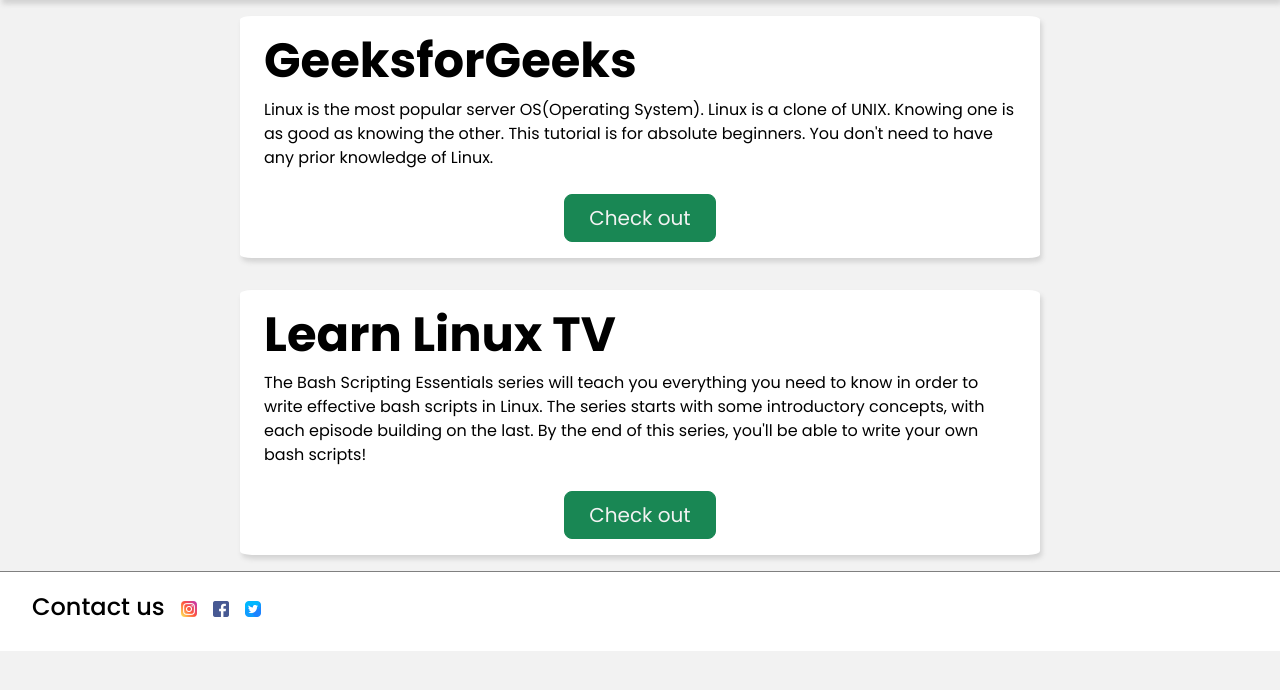
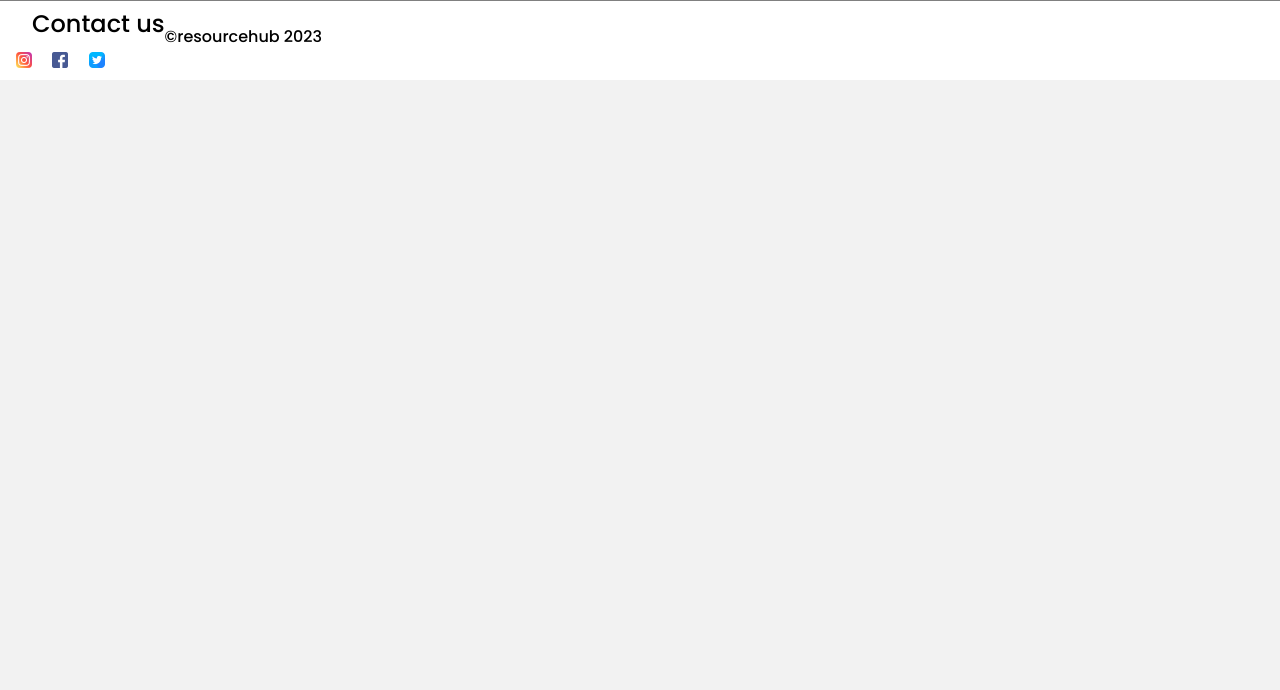
Before and after one commit to jkarenzi/resource_hub, a Flask app: page /linux.html in a window 1280 px wide. Shown: the part 80-770 px from the top of the page. Run offline with Flask 3, Linux system fonts and the light colour scheme.

Commit message:
updated linux.html

```diff
--- a/templates/linux.html
+++ b/templates/linux.html
@@ -22,7 +22,7 @@
           src="https://cdn.jsdelivr.net/npm/bootstrap@5.3.1/dist/js/bootstrap.bundle.min.js"
           integrity="sha384-HwwvtgBNo3bZJJLYd8oVXjrBZt8cqVSpeBNS5n7C8IVInixGAoxmnlMuBnhbgrkm"
           crossorigin="anonymous"></script>
-        <link rel="stylesheet" href="../static/css/python.css" />
+        <link rel="stylesheet" href="../static/css/linux.css" />
       </head>
     <body>
         <header>
@@ -48,53 +48,68 @@
                 </form>
             </div>
         </header>
-        <div class="big-container">
-            <div class="px-4 py-3 my-3 text-start container-1">
-              <h3 class="display-5 fw-bold ">GeeksforGeeks</h3>
-              <div class="mx-auto">
-                <p class=" mb-4">
-                    Linux is the most popular server OS(Operating System). Linux is a
-                    clone of UNIX. Knowing one is as good as knowing the other. This
-                    tutorial is for absolute beginners. You don't need to have any
-                    prior knowledge of Linux.
-                </p>
-                <div class="d-grid gap-2 d-sm-flex justify-content-sm-center">
-                  <button type="button" class="btn btn-success btn-lg px-4 gap-3">
-                    <a
-                      href="https://www.geeksforgeeks.org/introduction-linux-shell-shell-scripting/?ref=lbp"
-                      >Check out</a
-                    >
-                  </button>
+        <div class = big-container>
+            {% for resource in resource_list %}
+                <div class = resource>
+                    <div class = hea>
+                        <div class = ti>{{resource[3]}}</div>
+                        {% if resource[6] is not none %}
+                            <div class = ra>rating: {{resource[6]}}/5</div>
+                        {% endif %}
                     </div>
+                    <div class = desc>{{resource[4]}}</div>
+                    <div class = link><a href='{{resource[5]}}'>Check out</a></div>
+                    {%if username in admin_list %}
+                        <a href="/delete_resource?resource_id={{resource[0]}}" class = del>
+                            <img src="../static/images/dustbin1.png" height="14px" width="12px">
+                            delete
+                        </a>
+                    {% endif %}
+                    <h5 class = how>How helpful was this resource?</h5>
+                    <button class="rate_pop" onclick="toggleRateForm('{{ resource[0] }}')">Rate</button>
+                    <div class = feedback id="rate-form-{{ resource[0] }}">
+                        <form action="/rating" method='POST' class="feed_form">
+                            <input type="hidden" name="resource_id" value="{{ resource[0] }}">
+                            <input type="hidden" name="user" value= '{{ username }}'>
+                            <div class="radio_0">
+                                <label for="0">Horrible</label>
+                                <input type="radio" name="rating" value="0" required>
                             </div>
+                            <div class="radio_0">
+                                <label for="1">Terrible</label>
+                                <input type="radio" name="rating" value="1">
                             </div>
-            <div class="px-4 py-3 my-3 text-start container-1">
-              <h3 class="display-5 fw-bold">Learn Linux TV</h3>
-              <div class="mx-auto">
-                <p class=" mb-4">
-                    The Bash Scripting Essentials series will teach you everything you
-                    need to know in order to write effective bash scripts in Linux. The
-                    series starts with some introductory concepts, with each episode
-                    building on the last. By the end of this series, you'll be able to
-                    write your own bash scripts!
-                </p>
-                <div class="d-grid gap-2 d-sm-flex justify-content-sm-center">
-                  <button type="button" class="btn btn-success btn-lg px-4 gap-3">
-                    <a
-                      href="https://www.youtube.com/playlist?list=PLT98CRl2KxKGj-VKtApD8-zCqSaN2mD4w"
-                      >Check out</a
-                    >
-                  </button>
+                            <div class="radio_0">
+                                <label for="2">Not bad</label>
+                                <input type="radio" name="rating" value="2">
                             </div>
+                            <div class="radio_0">
+                                <label for="3">Neutral</label>
+                                <input type="radio" name="rating" value="3">
                             </div>
+                            <div class="radio_0">
+                                <label for="4">Helpful</label>
+                                <input type="radio" name="rating" value="4">
                             </div>
+                            <div class="radio_0">
+                                <label for="5">Excellent</label>
+                                <input type="radio" name="rating" value="5">
                             </div>
-
+                            <input type="submit" value="Rate us" id="submit_rating">
+                        </form>
+                    </div>
+                    <div class = topic>#{{resource[2]}}</div>
+                </div>
+            {% endfor %}
+        </div>
         <footer>
-            <h4>Contact us</h3>
+          <div class = footer_div>
+              <h4>Contact us</h4>
               <a href="#"><img src="../static/images/instagram.png" width="16px" height="16px"></a>
               <a href="#"><img src="../static/images/facebook.png" width="16px" height="16px"></a>
               <a href="#"><img src="../static/images/twitter.png" width="16px" height="16px"></a>
+          </div>
+          <div class="copyright"><h6>&copy;resourcehub 2023</h6></div>
         </footer>
     </body>
 </html>
```
Lines whose indentation alone changed are shown as unchanged.
